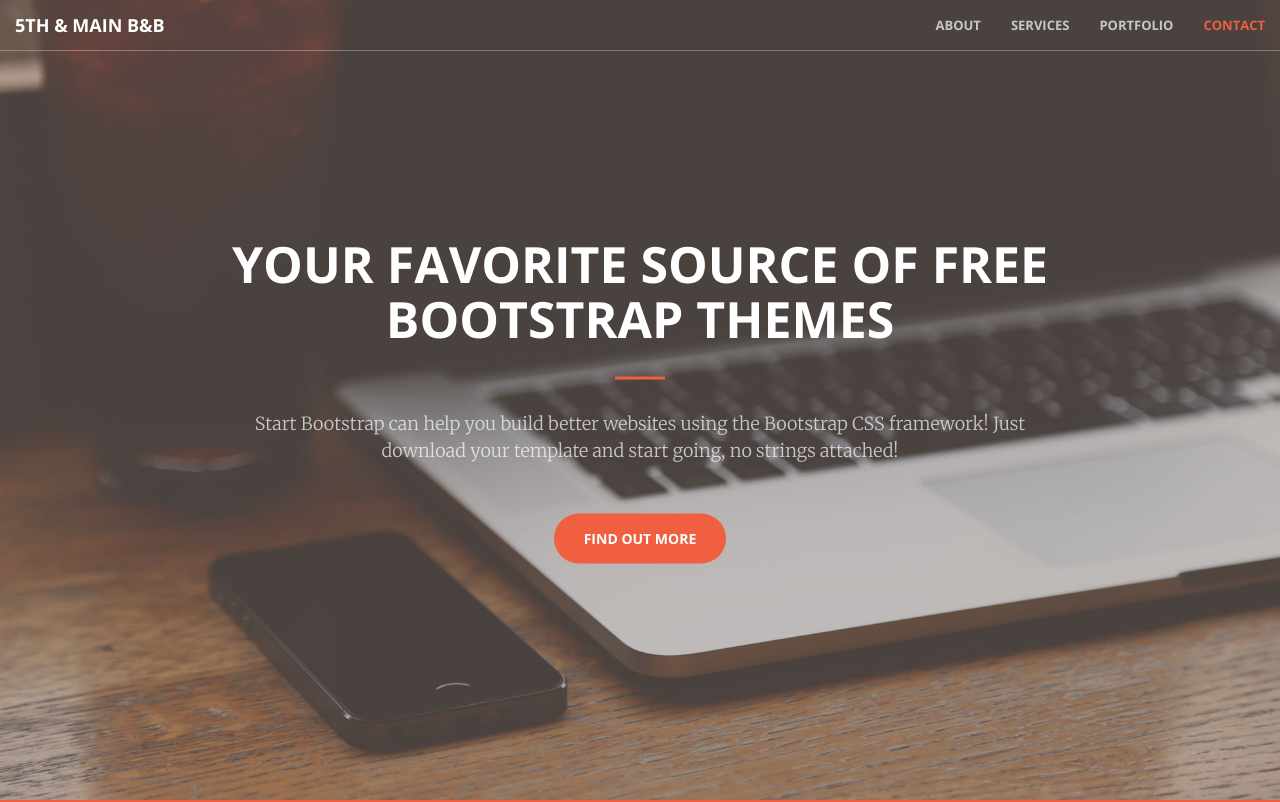
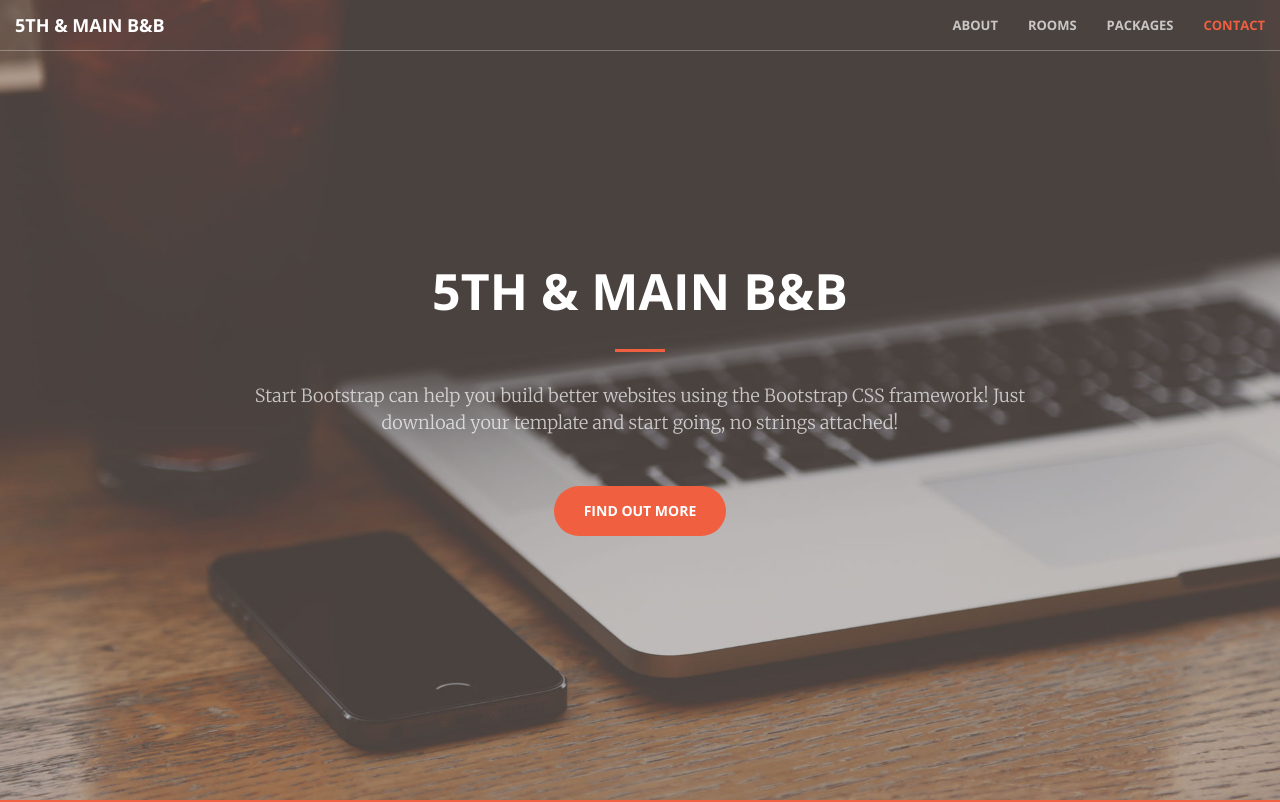
Before and after one commit to haugenc/haugenc.github.io, a website: page index.html in a window 1280 px wide. Shown: the top 802 px of the page. Drawn offline with nearby package versions, Linux system fonts and the light colour scheme.

```diff
--- a/index.html
+++ b/index.html
@@ -53,10 +53,10 @@
                         <a class="page-scroll" href="#about">About</a>
                     </li>
                     <li>
-                        <a class="page-scroll" href="#services">Services</a>
+                        <a class="page-scroll" href="#services">Rooms</a>
                     </li>
                     <li>
-                        <a class="page-scroll" href="#portfolio">Portfolio</a>
+                        <a class="page-scroll" href="#portfolio">Packages</a>
                     </li>
                     <li>
                         <a class="page-scroll" href="#contact">Contact</a>
@@ -71,7 +71,7 @@
     <header>
         <div class="header-content">
             <div class="header-content-inner">
-                <h1 id="homeHeading">Your Favorite Source of Free Bootstrap Themes</h1>
+                <h1 id="homeHeading">5th & Main B&B</h1>
                 <hr>
                 <p>Start Bootstrap can help you build better websites using the Bootstrap CSS framework! Just download your template and start going, no strings attached!</p>
                 <a href="#about" class="btn btn-primary btn-xl page-scroll">Find Out More</a>
```
Also changed, not shown: 1 other file.
